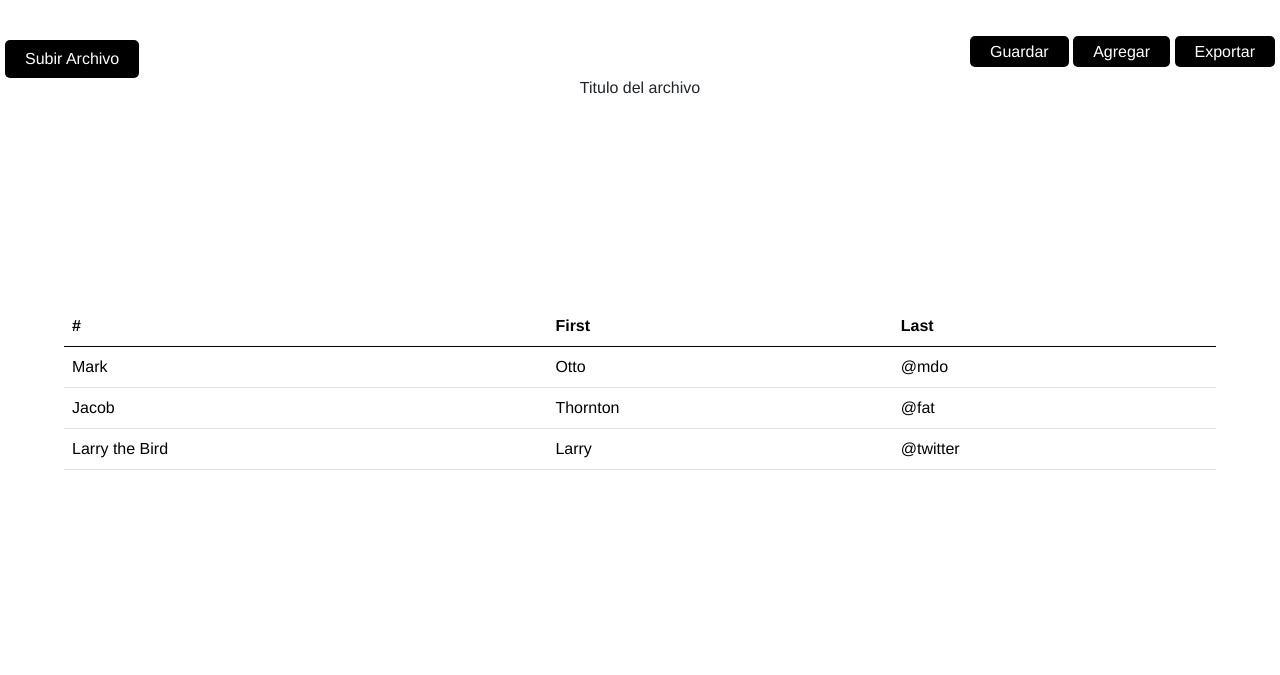
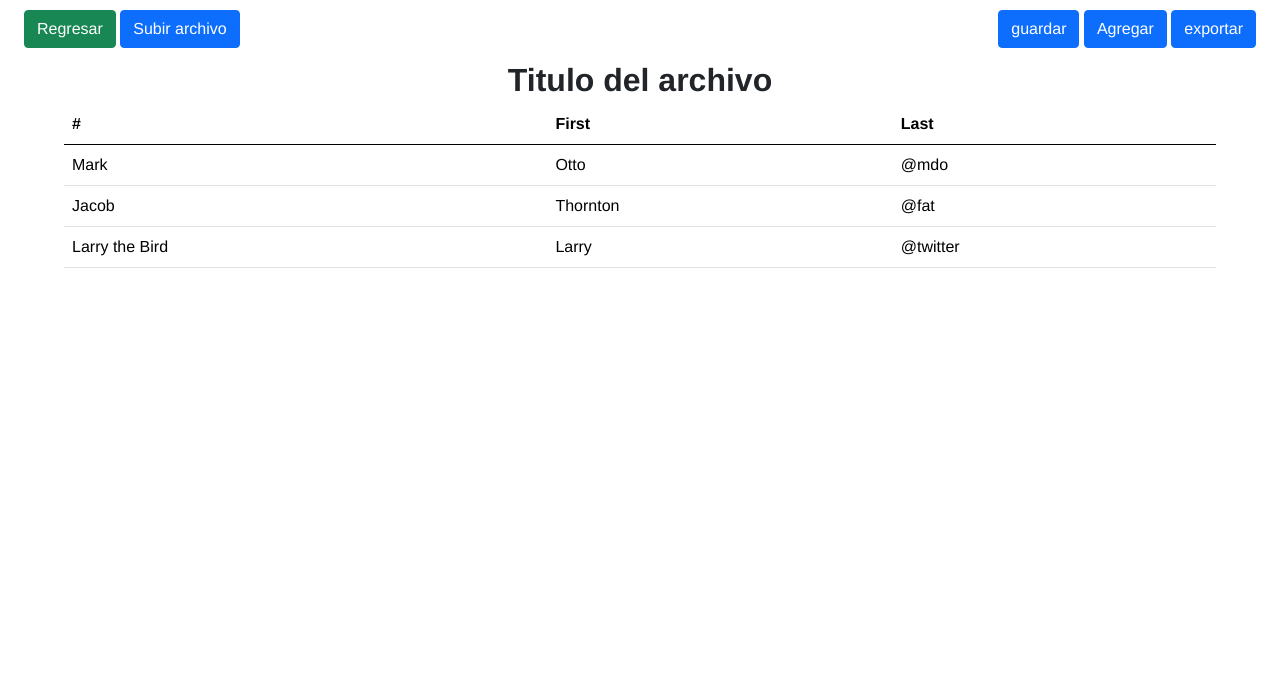
Before and after one commit to yukio-kayaba/cdvo-excel2, a PHP site: page /CDVO-EXCEL2/editor in a window 1280 px wide. Shown: the part 72-747 px from the top of the page. Run offline with PHP 8.4, Linux system fonts and the light colour scheme; the visitor is signed in with stand-in values (Sample User, id 1); data that the repository does not hold is empty; some libraries are stand-ins or nearby versions.

Commit message:
realizando cambios de el apartado de editor

```diff
--- a/vista/css/editor.css
+++ b/vista/css/editor.css
@@ -1,24 +1,5 @@
 body{
   position: relative;
-}
-
-.conteiner_btnCambio{
-  display: flex;
-  flex-direction: row;
-  gap: 10px;
-  justify-content: space-between;
-  padding: 10px 5px;
-  visibility: visible;
-  height: 30px;
-}
-
-.conteiner_btnCambio a,label{
-  padding: 7px 20px;
-  background-color: black;
-  color:white;
-  border-radius: 5px;
-  text-decoration: none;
-  text-transform: capitalize;
 }
 
 .sombra_puppet{
@@ -28,25 +9,26 @@ body{
   height: 100vh;
   background-color: rgba(0, 0, 0, 0.877);
 }
-
+/* CONTEINER GENERAL */
+#contenido{
+  padding-top: 10px;
+}
 /* TABLA PUPPET */
 .tabla_puppet{
   position: fixed;
   display: flex;
+  width: fit-content;
   flex-direction: column;
+  justify-content: center;
   align-items: center;
+  overflow-y: auto;
+  gap: 10px;
   top: 10px;
   left: 0px;
   right: 0px;
   margin: auto;
-  gap: 10px;
 }
 .conteiner_auxiliar{
-  width: 90%;
-  display: flex;
-  justify-content:center;
-  height: 550px;
-  overflow-y: auto;
   background-color: black;
 }
 .tabla_dato{
@@ -69,20 +51,11 @@ body{
 #tabla_datos_principal{
   width: 100%;
   display: flex;
-  flex-wrap: wrap;
-  align-content:space-around;
   justify-content: center;
-  overflow: auto;
-  height: 70vh;
-  align-items: center;
+}
 
-
-}
 #tabla{
   width: 90%;
-}
-#contenido{
-  padding-top: 30px;
 }
 .boton_redondo_datos{
   position: fixed;
--- a/vista/editor.php
+++ b/vista/editor.php
@@ -25,28 +25,27 @@
   <?php include_once("./vista/layout/nav.php") ?>
   <div id="contenido">
 
-    <p id="dato_id_archivo" hidden><?php echo $dato; ?></p>
-    <section class="conteiner_btnCambio">
+    <p id="dato_id_archivo" style="display:none;"><?php echo $dato; ?></p>
 
+    <section class="d-flex justify-content-between mx-4">
       <div>
-        <label class="boton_editar_efecto" for="btn-subirArchivo">Subir archivo</label>
+        <a id="btn_guardar" class="btn btn-success" href="inicios">Regresar</a>
+        <label class="btn btn-primary" for="btn-subirArchivo">Subir archivo</label>
         <input type="file" name="" id="btn-subirArchivo" hidden accept=".xlsx">
-        <!-- <a id="btn-subirArchivo" class="boton_editar_efecto" href="#">subir archivo</a> -->
       </div>
 
       <div>
-        <a id="btn_guardar" class="boton_editar_efecto" href="#">guardar</a>
-        <a id="btn_agregar" class="boton_editar_efecto" href="#">Agregar</a>
-        <a id="btnExportar" class="boton_editar_efecto" href="#">exportar</a>
+        <a id="btn_guardar" class="btn btn-primary" href="#">guardar</a>
+        <a id="btn_agregar" class="btn btn-primary" href="#">Agregar</a>
+        <a id="btnExportar" class="btn btn-primary" href="#">exportar</a>
       </div>
     </section>
-    <div class="container px-4 text-center">
-      <div class="row gx-5">
-        <div class="col">
-          <div class="p-3" id="titulo_archivo_date">Titulo del archivo</div>
-        </div>
-      </div>
+
+    <div class="w-100 text-center fw-bold fs-2 mt-2 text-wrap">
+      <div id="titulo_archivo_date">Titulo del archivo</div>
     </div>
+
+    <!-- TABLA DE DATOS -->
     <section id="tabla_datos_principal">
       <table id="tabla" class="table">
         <thead>
@@ -75,15 +74,19 @@
         </tbody>
       </table>
     </section>
+    <!-- FIN TABLA DE DATOS -->
+
     <section class="sombra_puppet" id="sombra_puppet"></section>
+
     <section class="tabla_puppet" id="puppet-tabla">
-      <section class="conteiner_auxiliar" id="tabla_contenido">
-        <!-- <img src="./vista/img/imagen_logo_cuadro.jpg" alt="">         -->
+      <section id="campos_tabla">
+
       </section>
       <section class="botones_tabla" id="botones_tabla">
         <a href="#">subir a la nube</a>
       </section>
     </section>
+
     <div class="boton_redondo_datos">
         +
     </div>
--- a/vista/js/editor_date.js
+++ b/vista/js/editor_date.js
@@ -153,10 +153,11 @@ function guardar_excel(buffer,filename){
 
 let puppetTabla = document.querySelector("#puppet-tabla");
 let sombraTabla = document.querySelector("#sombra_puppet");
-let tabla_contenido = document.querySelector("#tabla_contenido");
+let tabla_contenido = document.querySelector("#puppet-tabla");
 let botones_tabla = document.querySelector("#botones_tabla");
 
 let btn_agregar = document.querySelector("#btn_agregar");
+let seccion_camposTabla = document.querySelector("#campos_tabla");
 
 function visibilidadElementos(estado){
   puppetTabla.style.display = estado;
@@ -173,40 +174,37 @@ btn_agregar.addEventListener("click", function(e){
     element_date.classList.add("modales");
 
     let texto = `
-        <div class="mb-3 celda_datos">${titulo_Date.innerHTML}</div>
-        <br/>
+        <div class="text-center bg-primary fs-2">${titulo_Date.innerHTML}</div>
     `;
     // let dato_value = (valores_repeat != "" && indice - 1 == valores_key[indice])? valores_repeat[indice - 1]:"";
     informacion_archivos[0].forEach((element,indice) => {
-        if(indice!= 0){
+        if(indice != 0){
             texto += `
-                <div class="mb-3 celda_datos">
-                    <label for="inputPassword${indice}" class="col-form-label">${element}</label>
+                <div class="campos_de_tabla_rellenar">
+                    <label for="inputPassword${indice}" class="fs-5 col-form-label">${element}</label>
                     <input type="text" id="inputPassword${indice}" name="${indice}" class="form-control datos_input_date" aria-describedby="passwordHelpInline" >
                     <div class="form-check">
-                        <input class="radio_duple_save" class="form-check-input" type="checkbox" name="${indice}" value="" id="flexCheckDefault${indice}">
-                        <label class="form-check-label" for="flexCheckDefault${indice}">
-                            Repetir
+                        <input class="form-check-input" class="form-check-input" type="checkbox" name="${indice}" value="" id="flexCheckDefault${indice}">
+                        <label class="form-check-label radio_duple_save" for="flexCheckDefault${indice}">
+                            Recordar para la siguiente
                         </label>
                     </div>
                 </div>
             `;
         }
     });
-
-
     element_date.innerHTML = texto;
-    tabla_contenido.innerHTML ="";
-    tabla_contenido.appendChild(element_date);
+    seccion_camposTabla.innerHTML = "";
+    seccion_camposTabla.appendChild(element_date);
+    // tabla_contenido.appendChild(element_date);
     botones_tabla.classList.add("datos_escribidos");
-  visibilidadElementos("flex");
-  autocompletado();
-  e.stopPropagation();
+    visibilidadElementos("flex");
+    autocompletado();
+    e.stopPropagation();
 })
 
 sombraTabla.addEventListener("click", function(e){
-  puppetTabla.style.display = "none";
-  sombraTabla.style.display = "none";
+  visibilidadElementos("none");
   e.stopPropagation();
 });
 
@@ -283,8 +281,8 @@ function obtencion_datos_input(){
 }
 puppetTabla.addEventListener("click", function(e){
 
-  sombraTabla.style.display = "none";
-  puppetTabla.style.display = "none";
+//   sombraTabla.style.display = "none";
+//   puppetTabla.style.display = "none";
   e.stopPropagation();
 });
 
```
Also changed, not shown: other parts of vista/css/editor.css (+15 -18 lines), modelo/conexion.sql (added, +45 -0 lines).
